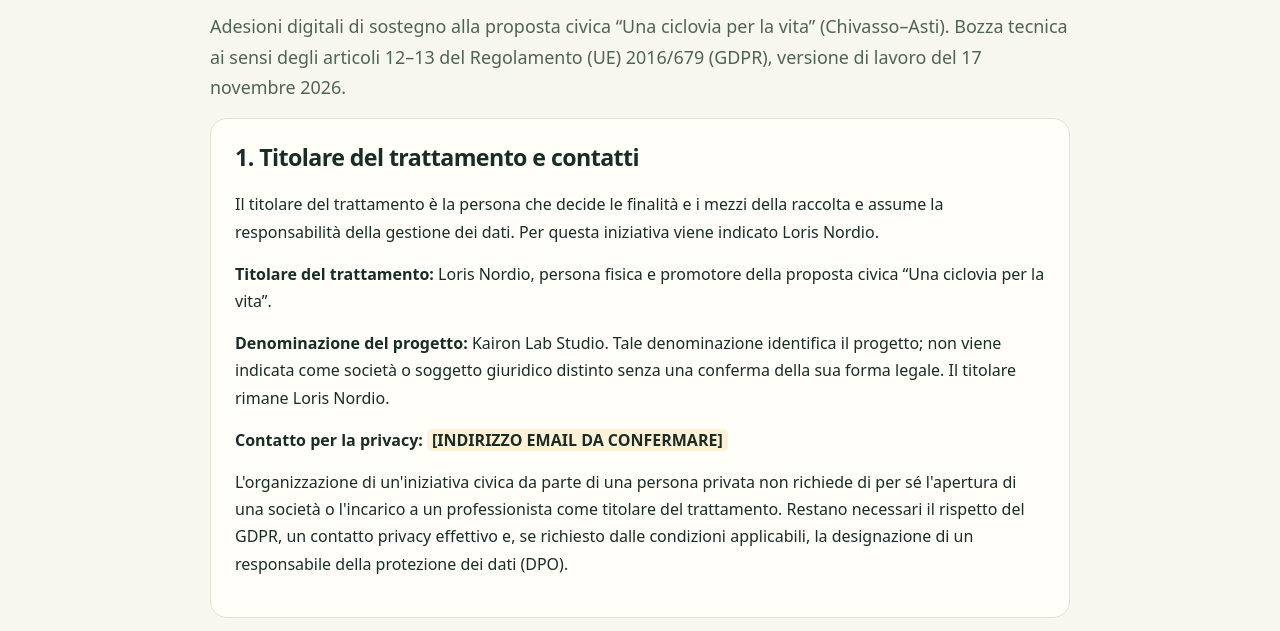
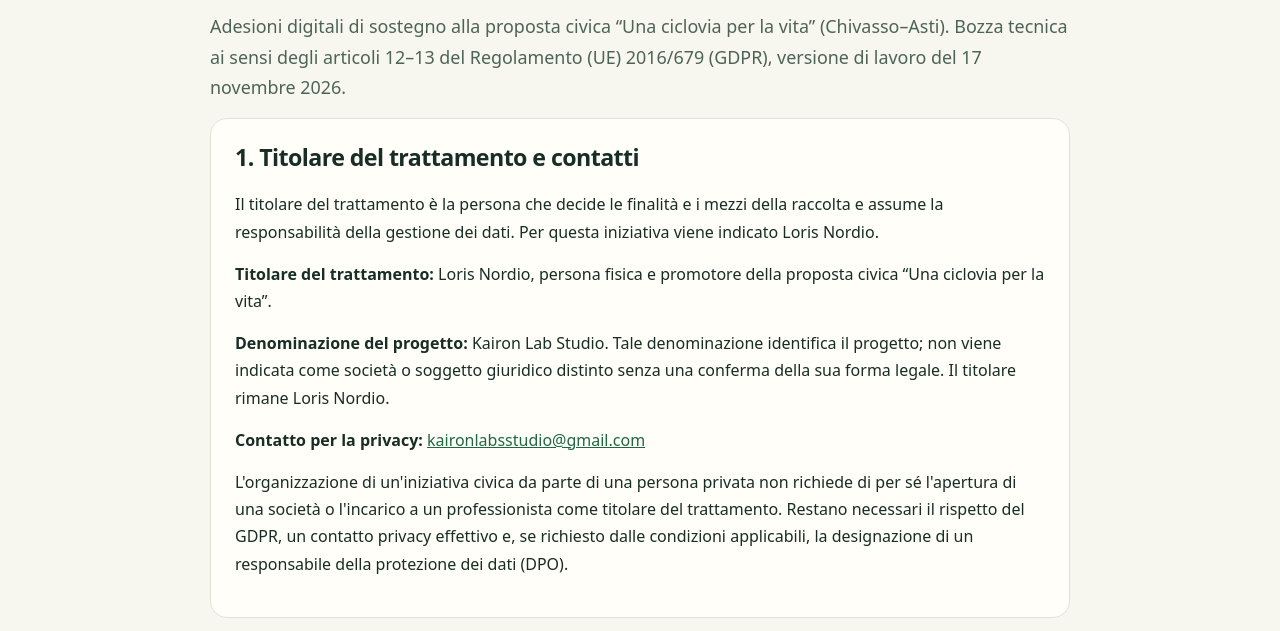
Before and after one commit to SYSTEMTOOLBOX/ciclovia-per-la-vita, a plain HTML site: page privacy.html in a window 1280 px wide. Shown: the part 398-1029 px from the top of the page. Drawn offline with Linux system fonts and the light colour scheme.

Commit message:
Add verified Kairon Labs email as privacy contact in draft

```diff
--- a/privacy.html
+++ b/privacy.html
@@ -40,7 +40,7 @@ li{margin:6px 0}
 <p>Il titolare del trattamento è la persona che decide le finalità e i mezzi della raccolta e assume la responsabilità della gestione dei dati. Per questa iniziativa viene indicato Loris Nordio.</p>
 <p><strong>Titolare del trattamento:</strong> Loris Nordio, persona fisica e promotore della proposta civica “Una ciclovia per la vita”.</p>
 <p><strong>Denominazione del progetto:</strong> Kairon Lab Studio. Tale denominazione identifica il progetto; non viene indicata come società o soggetto giuridico distinto senza una conferma della sua forma legale. Il titolare rimane Loris Nordio.</p>
-<p><strong>Contatto per la privacy:</strong> <span class="placeholder">[INDIRIZZO EMAIL DA CONFERMARE]</span></p>
+<p><strong>Contatto per la privacy:</strong> <a href="mailto:kaironlabsstudio@gmail.com">kaironlabsstudio@gmail.com</a></p>
 <p>L'organizzazione di un'iniziativa civica da parte di una persona privata non richiede di per sé l'apertura di una società o l'incarico a un professionista come titolare del trattamento. Restano necessari il rispetto del GDPR, un contatto privacy effettivo e, se richiesto dalle condizioni applicabili, la designazione di un responsabile della protezione dei dati (DPO).</p>
 </section>
 
```
